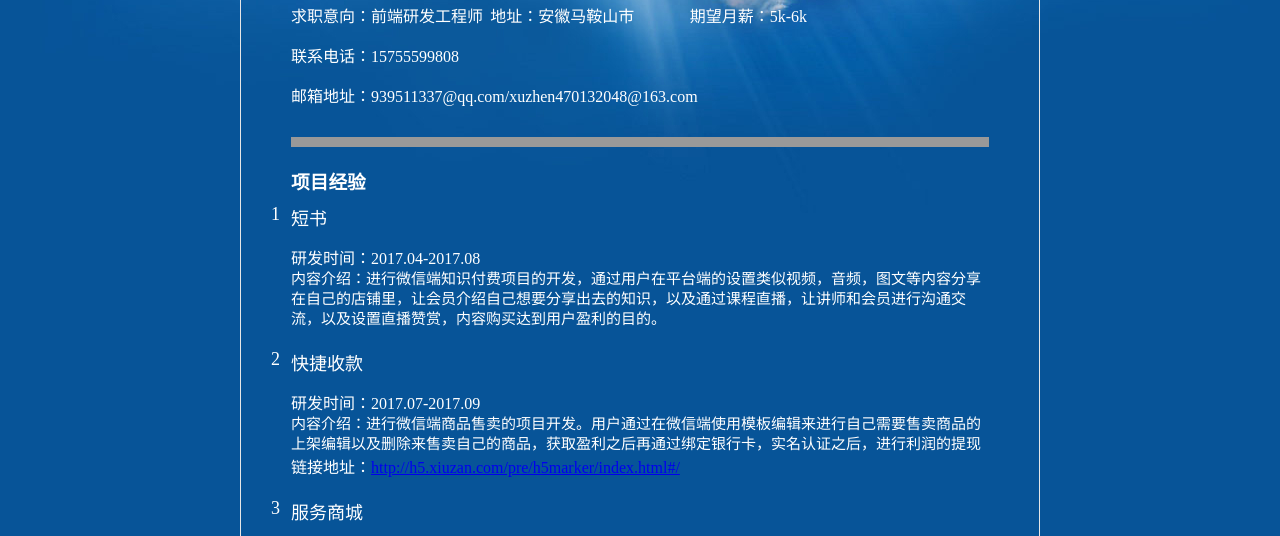
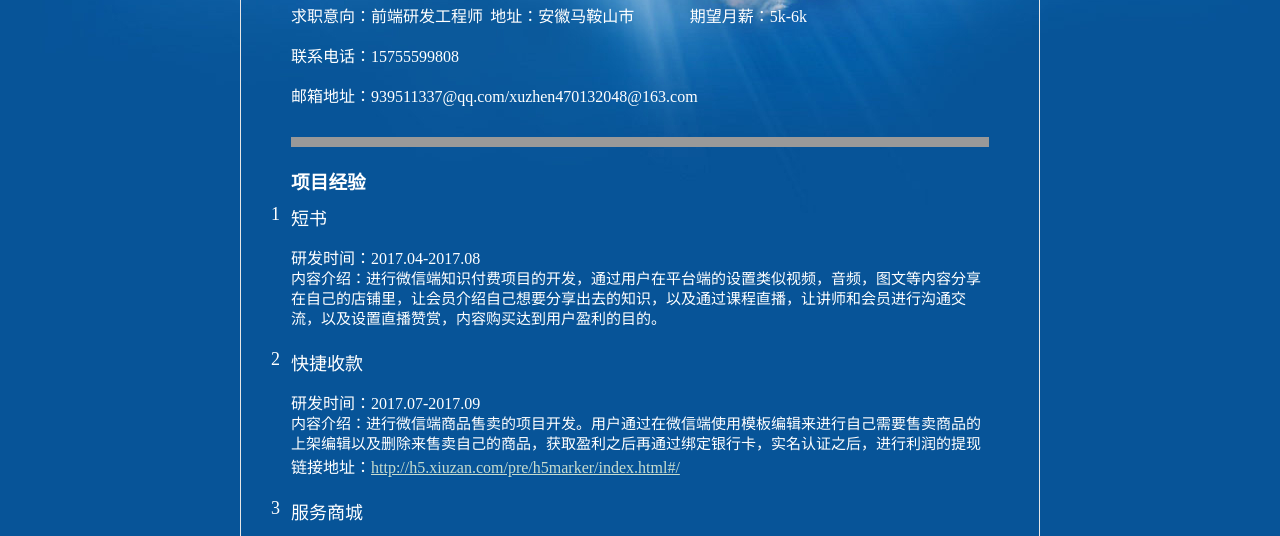
Before and after one commit to Cheasl-Xu/Cheasl-Xu.github.io, a plain HTML site: page index.html in a window 1280 px wide. Shown: the part 219-755 px from the top of the page. Drawn offline with Linux system fonts and the light colour scheme.

Commit message:
xuzhen
a颜色修改

```diff
--- a/index.css
+++ b/index.css
@@ -6,6 +6,9 @@ h2{
 }
 div{
 	box-sizing:border-box
+}
+a{
+	color:#c7dcce;
 }
 .page-view{
 	text-align:center;
```
